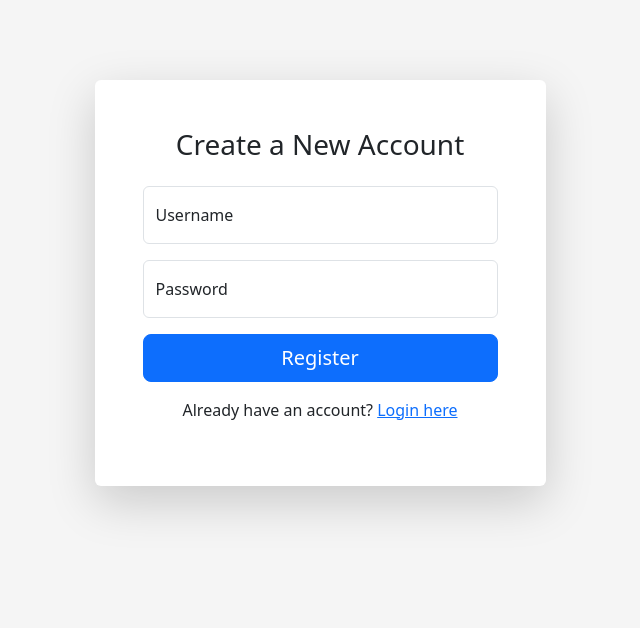
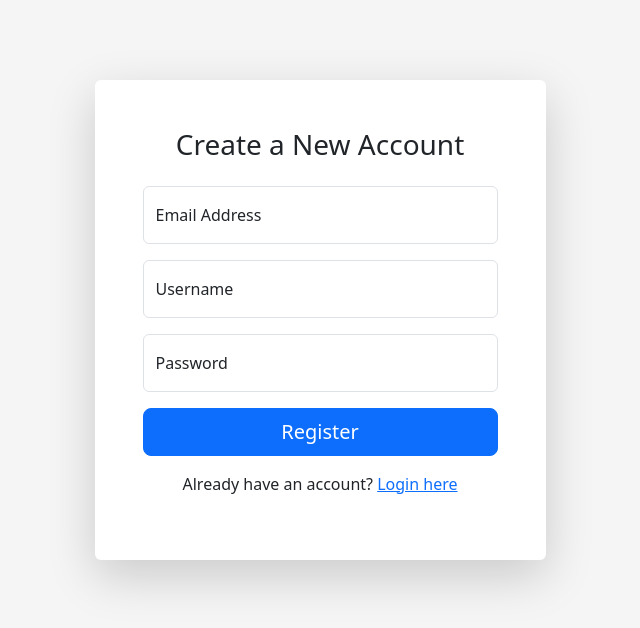
Before and after one commit to nahid270/Link-Shotnear-, a Flask app: page /register-page in a window 1280 px wide. Shown: the top 628 px of the page, without its empty margins (320-960 px from the left). Run offline with Flask 3, Linux system fonts and the light colour scheme.

Commit message:
Update register.html

```diff
--- a/templates/register.html
+++ b/templates/register.html
@@ -11,6 +11,11 @@
                 <h3 class="card-title text-center mb-4">Create a New Account</h3>
                 <div id="message" class="alert d-none"></div>
                 <form id="register-form">
+                    <!-- নতুন ইমেইল ফিল্ড -->
+                    <div class="form-floating mb-3">
+                        <input type="email" class="form-control" id="email" placeholder="Enter your email" required>
+                        <label for="email">Email Address</label>
+                    </div>
                     <div class="form-floating mb-3">
                         <input type="text" class="form-control" id="username" placeholder="Choose a username" required>
                         <label for="username">Username</label>
@@ -19,45 +24,29 @@
                         <input type="password" class="form-control" id="password" placeholder="Choose a password" required>
                         <label for="password">Password</label>
                     </div>
-                    <button type="submit" id="register-button" class="btn btn-primary w-100 btn-lg">
-                        <span id="button-text">Register</span>
-                        <span id="button-spinner" class="spinner-border spinner-border-sm d-none" role="status" aria-hidden="true"></span>
-                    </button>
+                    <button type="submit" id="register-button" class="btn btn-primary w-100 btn-lg">Register</button>
                 </form>
                 <p class="text-center mt-3">Already have an account? <a href="/login-page">Login here</a></p>
             </div></div>
         </div></div>
     </div>
-
     <script>
-        // --- এই লাইনটি যোগ করা হয়েছে ---
     document.addEventListener('DOMContentLoaded', function() {
-
-            // --- আগের সব কোড এখন এর ভেতরে থাকবে ---
         document.getElementById('register-form').addEventListener('submit', async function(e) {
             e.preventDefault();
-
+            const email = document.getElementById('email').value; // ইমেইল ভ্যালু নেওয়া
             const username = document.getElementById('username').value;
             const password = document.getElementById('password').value;
             const messageDiv = document.getElementById('message');
-                const registerButton = document.getElementById('register-button');
-                const buttonText = document.getElementById('button-text');
-                const buttonSpinner = document.getElementById('button-spinner');
 
-                registerButton.disabled = true;
-                buttonText.textContent = 'Registering...';
-                buttonSpinner.classList.remove('d-none');
-                messageDiv.classList.add('d-none');
+            messageDiv.classList.add('d-none'); // আগের বার্তা মুছে ফেলা
 
-                try {
             const response = await fetch('/register', {
                 method: 'POST',
                 headers: { 'Content-Type': 'application/json' },
-                        body: JSON.stringify({ username, password })
+                body: JSON.stringify({ email, username, password }) // ইমেইল পাঠানো
             });
-
             const data = await response.json();
-
             if (response.ok) {
                 messageDiv.textContent = data.message + ' Redirecting to login...';
                 messageDiv.className = 'alert alert-success';
@@ -65,20 +54,9 @@
             } else {
                 messageDiv.textContent = data.error;
                 messageDiv.className = 'alert alert-danger';
-                        registerButton.disabled = false;
-                        buttonText.textContent = 'Register';
-                        buttonSpinner.classList.add('d-none');
-                    }
-                } catch (error) {
-                    messageDiv.textContent = 'An unexpected error occurred. Please try again.';
-                    messageDiv.className = 'alert alert-danger';
-                    registerButton.disabled = false;
-                    buttonText.textContent = 'Register';
-                    buttonSpinner.classList.add('d-none');
             }
         });
-
-        }); // --- এবং এই লাইনটি দিয়ে শেষ করা হয়েছে ---
+    });
     </script>
 </body>
 </html>
```
Lines whose indentation alone changed are shown as unchanged.
